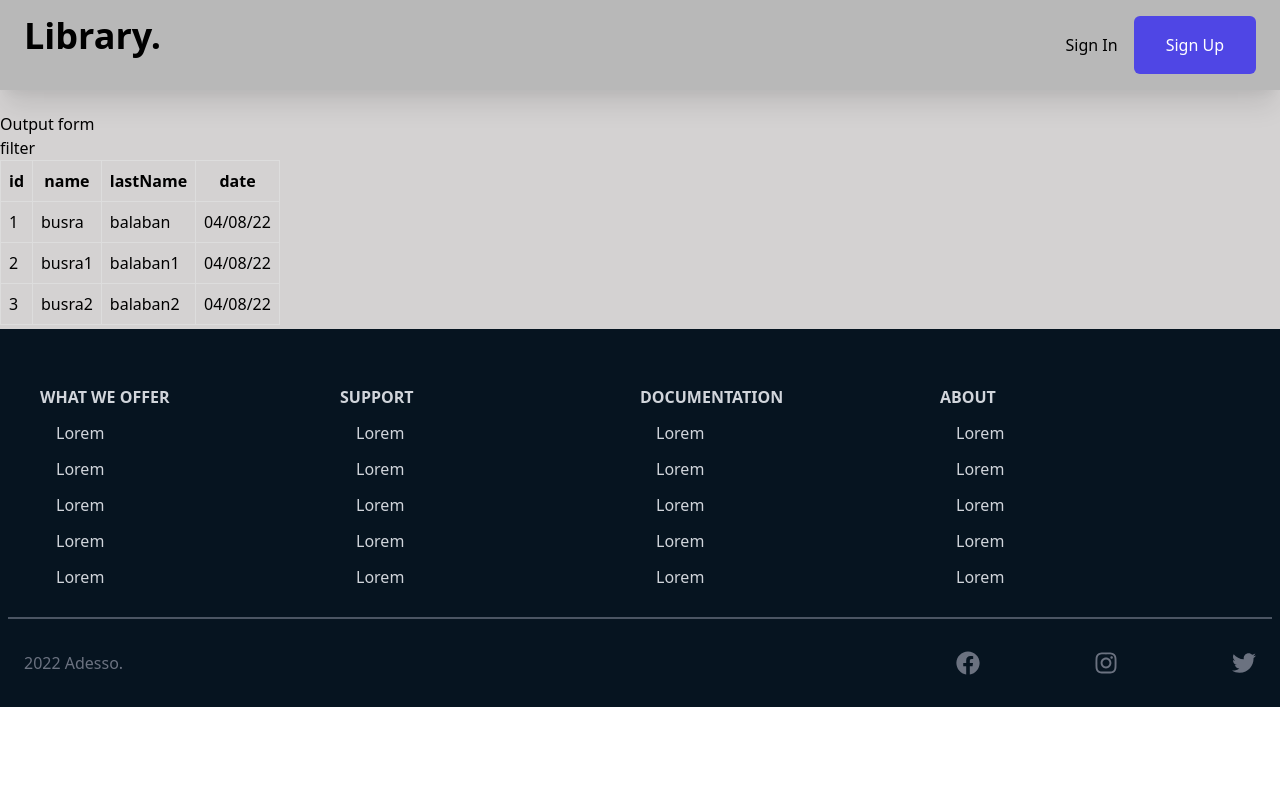
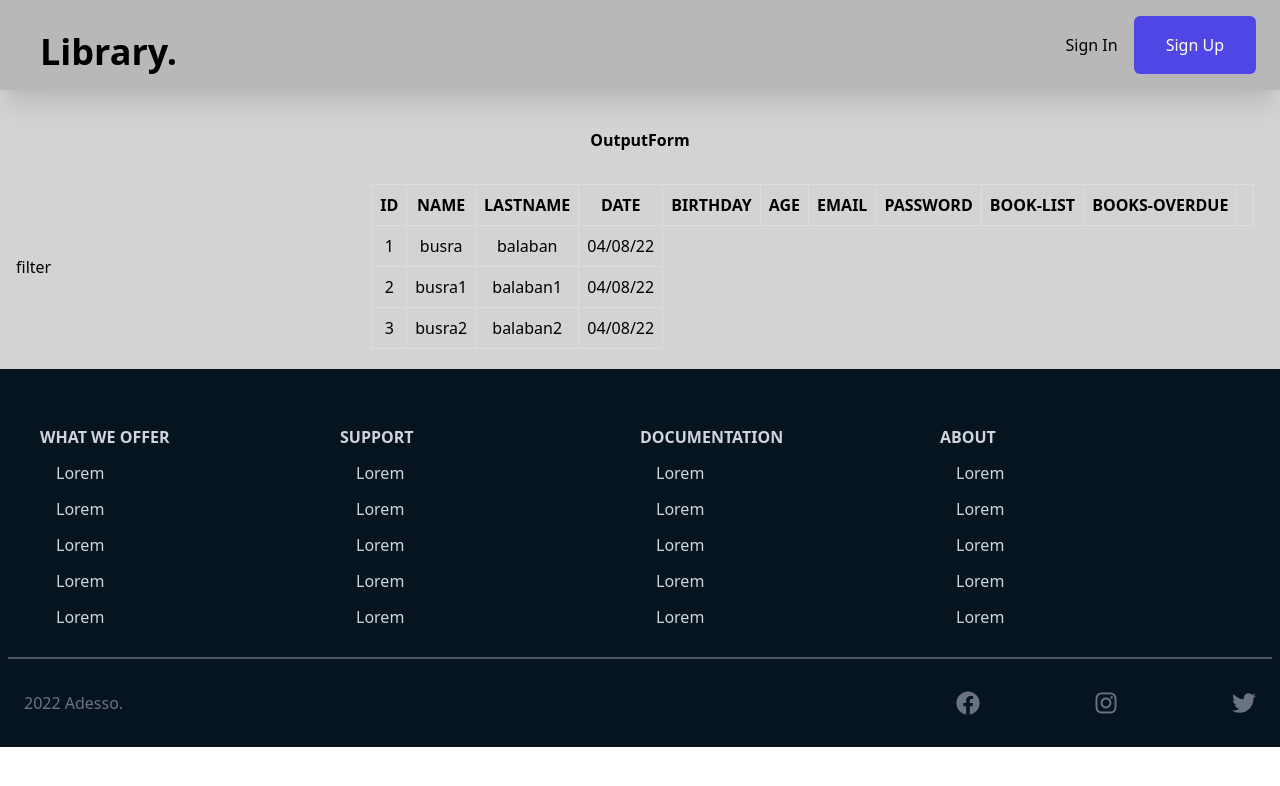
Before and after one commit to bxbalaban/library-app, a React (Create React App) app: page /output in a window 1280 px wide. Shown: the top 786 px of the page. Built offline with nearby package versions, Linux system fonts and the light colour scheme.

Commit message:
table columns changed

```diff
--- a/src/components/style-output.css
+++ b/src/components/style-output.css
@@ -1,14 +1,15 @@
-.output-container{
+.output-container {
     padding-top: 7rem;
     padding-bottom: 0.25rem;
-    background-color:rgba(200, 197, 197, 0.777)
+    background-color: rgba(200, 197, 197, 0.777)
 }
 
 .output-container-1 {
 
     width: 100%;
     margin: auto;
-      margin-top: 2rem;;
+    margin-top: 2rem;
+    ;
     padding: 1rem;
     flex-direction: column;
     justify-content: center;
@@ -16,7 +17,32 @@
     border-width: 1px;
     box-shadow: 0 20px 25px -5px rgba(0, 0, 0, 0.1), 0 10px 10px -5px rgba(0, 0, 0, 0.04);
 }
-  td, th {
+.output-align{
+
+    grid-template-columns:min-content 1fr;
+
+    align-self: stretch;
+    display: grid;
+    align-items: center;
+    justify-content:center;
+    gap: 20rem;
+    position: sticky;
+    padding: 1rem;
+  }
+
+td,
+th {
     border: 1.25px solid #ddd;
     padding: 8px;
+    text-align: center;
+
 }
+h1{
+    text-align: center;
+    padding: 1rem;
+    font-weight: bold;
+    text-size-adjust: 3rem; grid-template-rows: 100px 100px 100px;
+    align-items: center;
+    justify-content:center;
+
+}
--- a/src/pages/outputPage.tsx
+++ b/src/pages/outputPage.tsx
@@ -32,7 +32,7 @@ const Output = () => {
   }
 
   const colNames = [
-    "id", "name", "lastName", "date"
+    "id", "name", "lastName", "date","birthday","age","email","password","book-list","books-overdue",""
   ]
 
   return (
@@ -40,8 +40,8 @@ const Output = () => {
       <Navbar></Navbar>
       <div className='output-container'>
         <div>
-          Output form
-          <div>
+          <h1>OutputForm</h1>
+          <div className="output-align" >
             <div>
               filter
             </div>
@@ -51,7 +51,7 @@ const Output = () => {
                   <thead>
                     <tr>
                       {colNames.map((headerItem, index) => (
-                        <th key={index}>{headerItem}</th>
+                        <th key={index}>{headerItem.toUpperCase()}</th>
                       ))}
                     </tr>
                   </thead>
```
Lines whose indentation alone changed are shown as unchanged.
